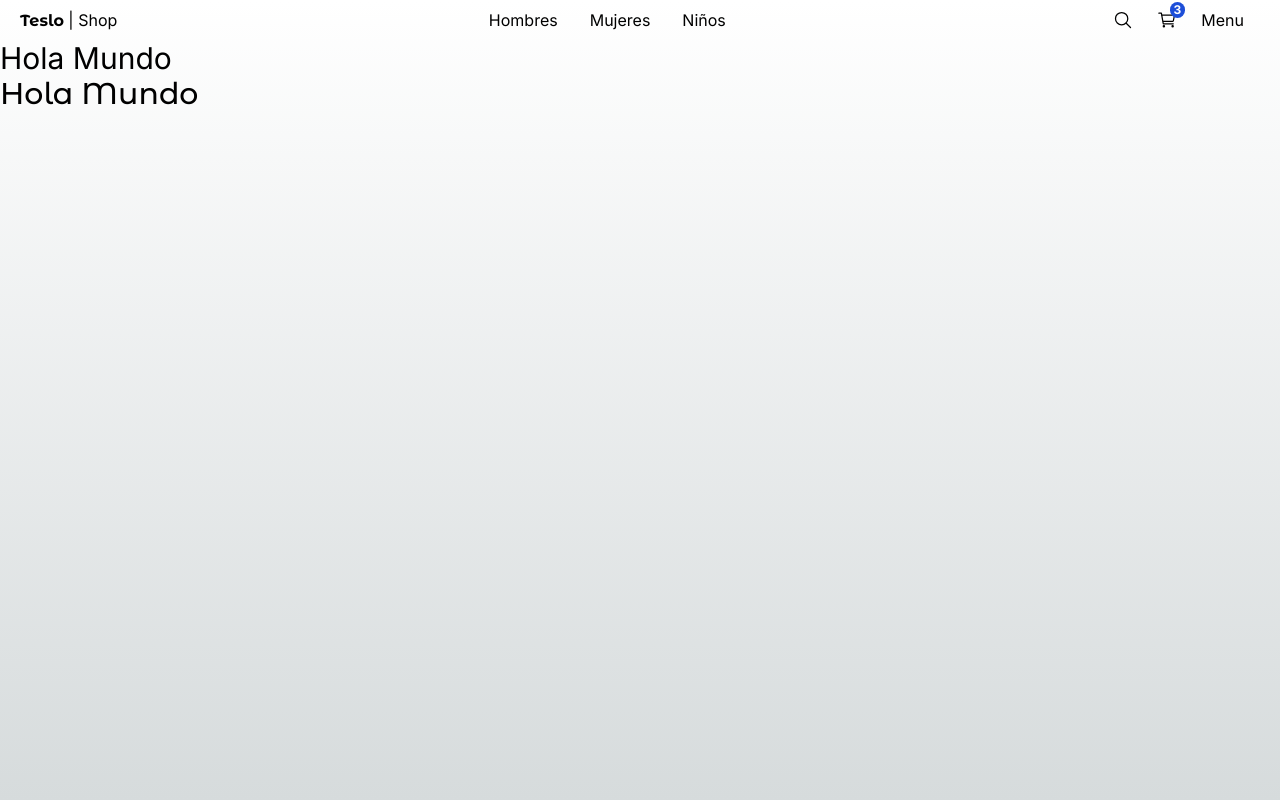
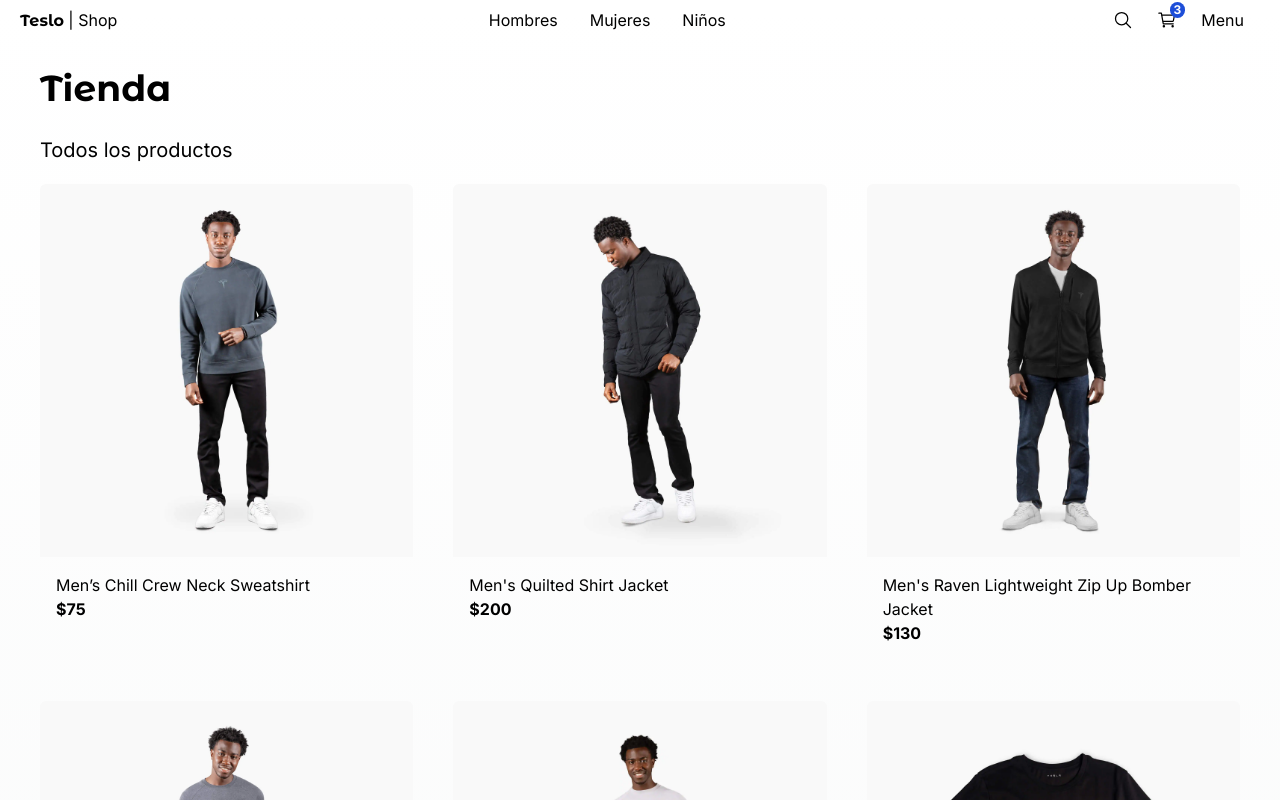
Before and after one commit to jojupacr5/teslo-shop, a Next.js app: page / in a window 1280 px wide. Shown: the top 800 px of the page. Built offline with nearby package versions, Linux system fonts and the light colour scheme.

Commit message:
Se agregaron los componentes  Grid y GridItem, ademas de traer los datos desde el seed

```diff
--- a/src/app/(shop)/layout.tsx
+++ b/src/app/(shop)/layout.tsx
@@ -10,7 +10,10 @@
 
       <TopMenu />
 
-      {children}
+      <div className="px-0 md:px-10">
+        {children}
+      </div>
+
     </main>
   );
 }
--- a/src/app/(shop)/page.tsx
+++ b/src/app/(shop)/page.tsx
@@ -1,11 +1,18 @@
-import { titleFont } from "@/config/fonts";
+import { ProductGrid, Title } from "@/components";
+import { initialData } from "@/seed/seed";
 
+const products = initialData.products;
 
 export default function Home() {
   return (
-    <main className="text-3xl">
-      <h1>Hola Mundo</h1>
-      <h1 className={ titleFont.className }>Hola Mundo</h1>
-    </main>
+    <>
+      <Title
+        title="Tienda"
+        subtitle="Todos los productos"
+        clasName="mb-2"
+      />
+
+      <ProductGrid products={products} />
+    </>
   );
 }
--- a/src/components/index.ts
+++ b/src/components/index.ts
@@ -1,2 +1,7 @@
 export * from "./ui/top-menu/TopMenu";
 export * from "./ui/not-found/PageNotFound";
+export * from "./ui/title/Title";
+
+// Products
+export * from "./products/product-grid/ProductGrid";
+export * from "./products/product-grid/ProductGridItem";
--- /dev/null
+++ b/src/components/products/product-grid/ProductGrid.tsx
@@ -0,0 +1,21 @@
+import { Product } from "@/interfaces"
+import { ProductGridItem } from "./ProductGridItem";
+
+interface Props {
+  products: Product[];
+}
+
+export const ProductGrid = ({ products }:Props) => {
+  return (
+    <div className="grid grid-cols-2 md:grid-cols-3 gap-10 mb-10">
+      {
+        products.map( product => (
+          <ProductGridItem
+            key={ product.slug }
+            product={ product }
+          />
+        ))
+      }
+    </div>
+  )
+}
--- /dev/null
+++ b/src/components/products/product-grid/ProductGridItem.tsx
@@ -0,0 +1,32 @@
+import { Product } from "@/interfaces";
+import Image from "next/image";
+import Link from "next/link";
+
+interface Props {
+  product: Product;
+}
+
+export const ProductGridItem = ({ product }: Props) => {
+  return (
+    <div className="rounded-md overflow-hidden fade-in">
+      <Link href={`/product/${ product.slug }`}>
+        <Image
+          src={`/products/${ product.images[0]}`}
+          alt={ product.title }
+          className="w-full object-cover"
+          width={ 500 }
+          height={ 500 }
+        />
+      </Link>
+      <div className="p-4 flex flex-col">
+        <Link
+          className="hover:text-blue-600"
+          href={`/product/${ product.slug }`}
+        >
+          { product.title }
+        </Link>
+        <span className="font-bold">${ product.price }</span>
+      </div>
+    </div>
+  )
+}
--- /dev/null
+++ b/src/components/ui/title/Title.tsx
@@ -0,0 +1,22 @@
+import { titleFont } from "@/config/fonts";
+
+interface Props {
+  title: string;
+  subtitle?: string;
+  clasName?: string;
+}
+
+export const Title = ({ title, subtitle, clasName }: Props) => {
+  return (
+    <div className={`mt-3 ${ clasName}`}>
+      <h1 className={`${titleFont.className} antialiased text-4xl font-semibold my-7`}>
+        { title }
+      </h1>
+      {
+        subtitle && (
+          <h3 className="text-xl mb-5">{ subtitle }</h3>
+        )
+      }
+    </div>
+  )
+}
--- /dev/null
+++ b/src/interfaces/index.ts
@@ -0,0 +1 @@
+export * from "./product.interface";
```
Also changed, not shown: src/interfaces/product.interface.ts (added, +16 -0 lines).
